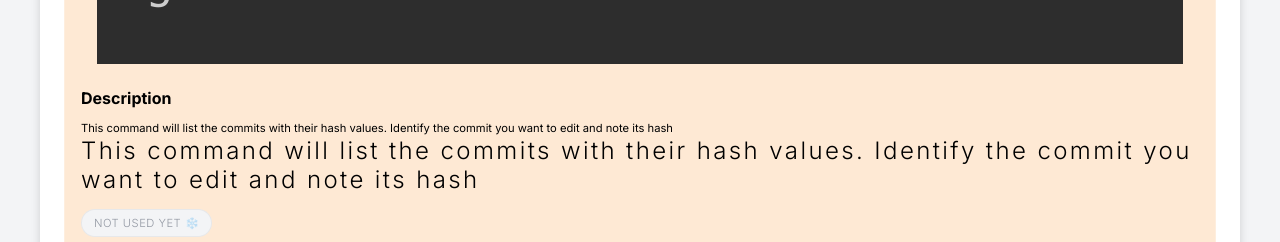
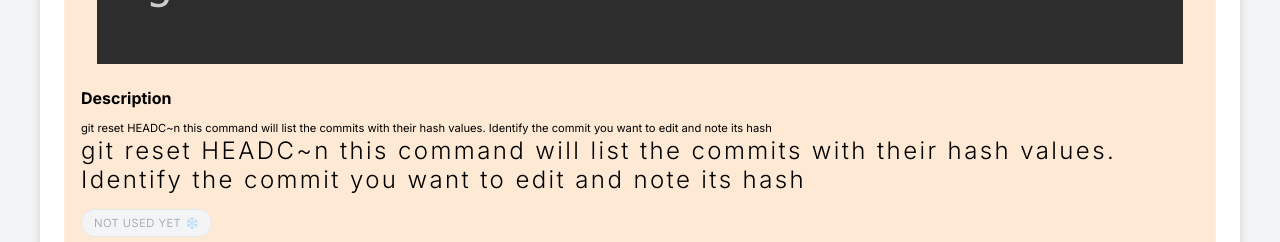
Before and after one commit to erickrod54/git-and-github-workflow, a React (Create React App) app: page / in a window 1280 px wide. Shown: the part 5760-6002 px from the top of the page. Built offline with nearby package versions, Linux system fonts and the light colour scheme.

Commit message:
git-and-github-workflow - version 6.15 - data js - Features: Adding git reset HEAD~n to description

```diff
--- a/src/data.js
+++ b/src/data.js
@@ -1,7 +1,7 @@
-/**git-and-github-workflow  - version 6.14 - data js
+/**git-and-github-workflow  - version 6.15 - data js
  * - Features:
  *
- *     --> Adding 'git log'
+ *     --> Adding 'git reset HEAD~n' to description
  *
  * Note: This component will have later the main menu
  * to each pattern and its explanations and use cases
@@ -63,7 +63,7 @@
       id:7,
       category:'git daily use',
       command:'git reset HEAD~1',
-      description:'This command will list the commits with their hash values. Identify the commit you want to edit and note its hash'
+      description:'git reset HEADC~n this command will list the commits with their hash values. Identify the commit you want to edit and note its hash'
     },
     {
       id:8,
```
